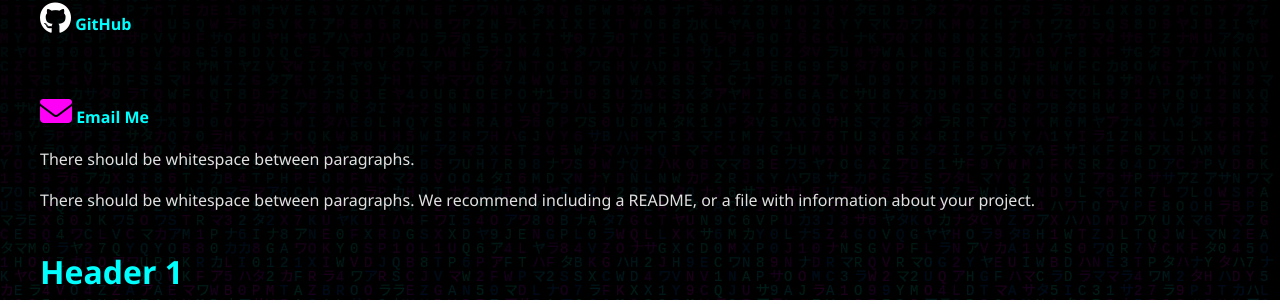
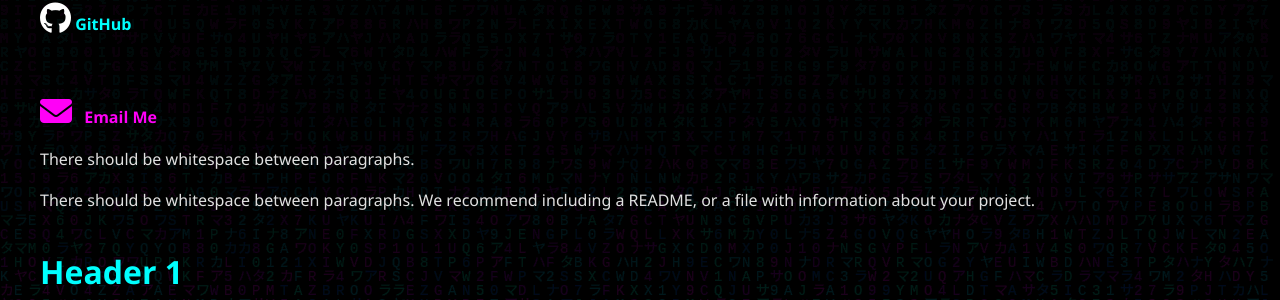
Before and after one commit to Gruntato/Gruntato.github.io, a Jekyll site: the page built from index.md, in a window 1280 px wide. Shown: the part 405-705 px from the top of the page. Built offline with Jekyll 4.4.1, drawn with Linux system fonts in a browser that asks for light colours.

Commit message:
Update index.md

```diff
--- a/index.md
+++ b/index.md
@@ -18,9 +18,11 @@ Hello, Below are my projects that you can look at and my LinkedIn profile.
 
 <br/>
 
-<a href="mailto:burnhamaustin1998@gmail.com">
-  <i class="fas fa-envelope fa-2x" style="color:#ff00f7;"></i> Email Me
+<a href="mailto:burnhamaustin1998@gmail.com" style="text-decoration:none;" target="_blank">
+  <i class="fas fa-envelope fa-2x" style="color:#ff00f7; margin-right: 8px;"></i>
+  <span style="color:#ff00f7;">Email Me</span>
 </a>
+
 
 
 There should be whitespace between paragraphs.
```
